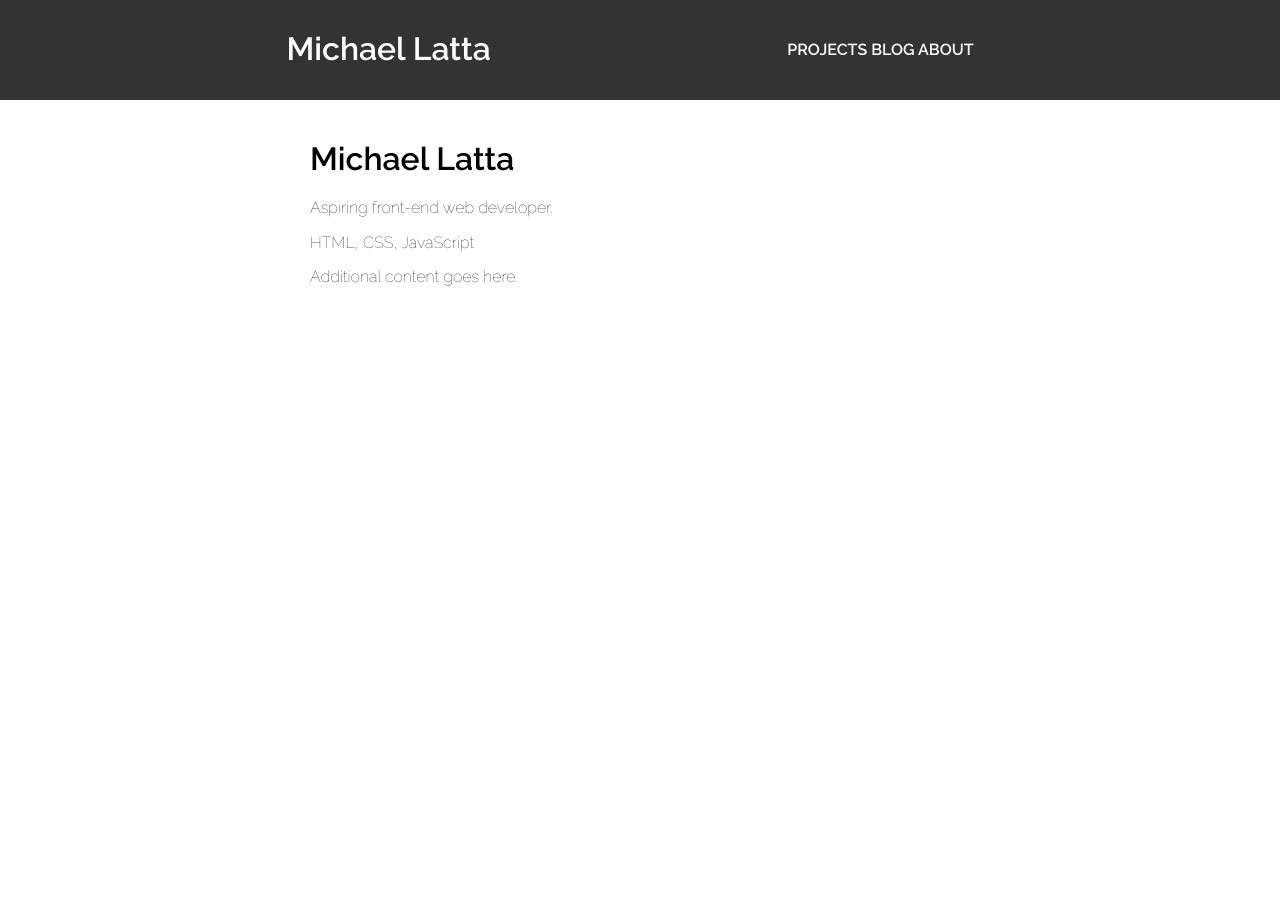
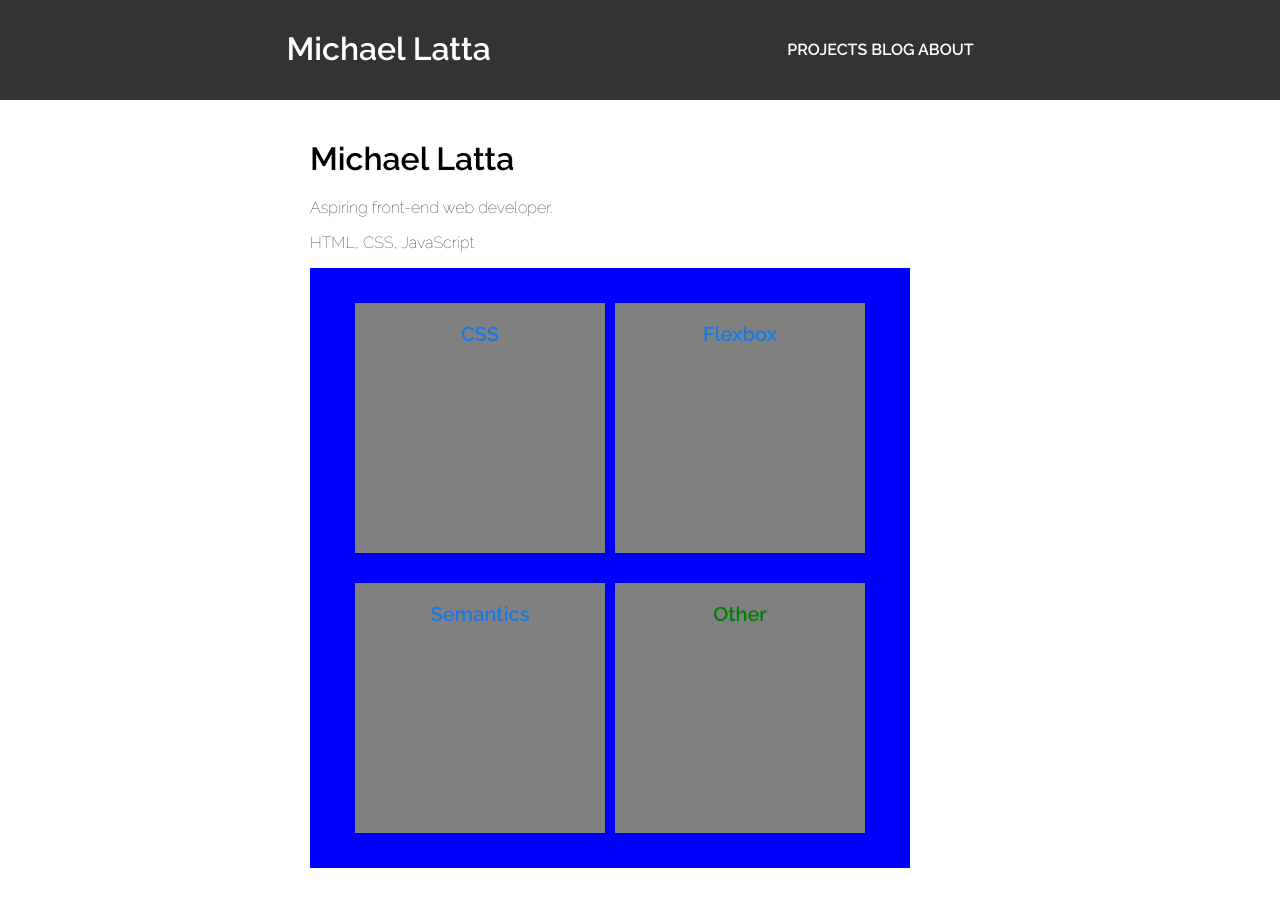
Before and after one commit to michaellatta/michaellatta.github.io, a Jekyll site: the page built from index.html, in a window 1280 px wide. Built offline with Jekyll 4.4.1, drawn with Linux system fonts in a browser that asks for light colours.

Commit message:
Home page flexbox in progress

```diff
--- a/assets/stylesheets/style.css
+++ b/assets/stylesheets/style.css
@@ -253,3 +253,30 @@ footer {
 .menu__item {
   padding: 5px;
 }
+
+/* Home flexbox CSS classes */
+
+.home-flexbox {
+  display: flex;
+  font-size: 20px;
+  height: 600px;
+  width: 600px;
+  color: green;
+  background: blue;
+  align-items: center;
+  flex-direction: row;
+  flex-wrap: wrap;
+  justify-content: center;
+  padding: 20px;
+}
+
+.home-item {
+  background: gray;
+  height: 250px;
+  width: 250px;
+  margin: 5px;
+  padding: 20px;
+  font-weight: bold;
+  text-align: center;
+  flex-grow: 0;
+}
--- a/index.html
+++ b/index.html
@@ -6,4 +6,18 @@ title: Michael Latta
 <h1>Michael Latta</h1>
 <p>Aspiring front-end web developer.</p>
 <p>HTML, CSS, JavaScript</p>
-<p>Additional content goes here.</p>
+
+<div class="home-flexbox">
+  <div class="home-item">
+    <a href="/projects/css">CSS</a>
+  </div>
+  <div class="home-item">
+    <a href="/projects/flexbox">Flexbox</a>
+  </div>
+  <div class="home-item">
+    <a href="/projects/semantics">Semantics</a>
+  </div>
+  <div class="home-item">
+    Other
+  </div>
+</div>
```
